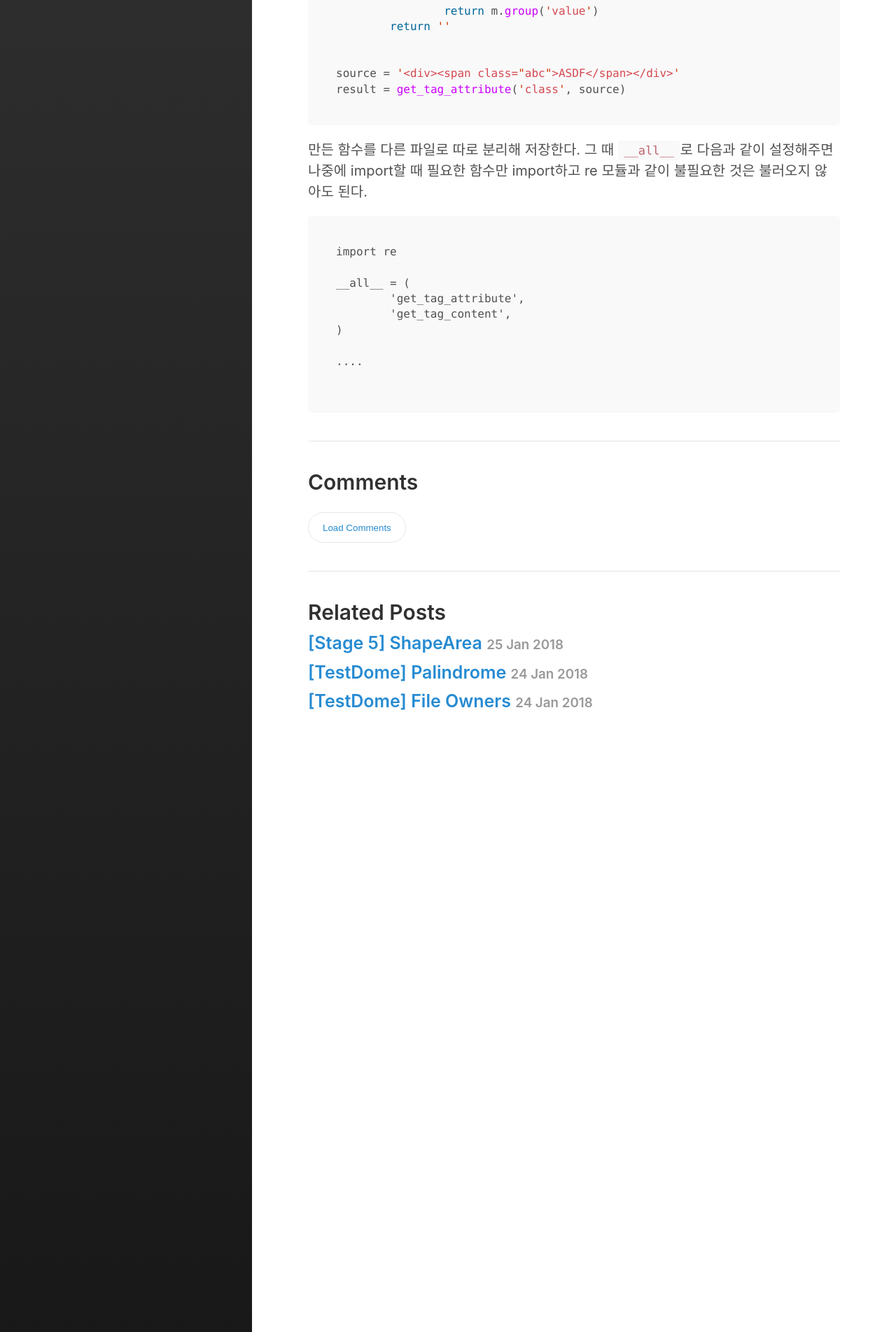
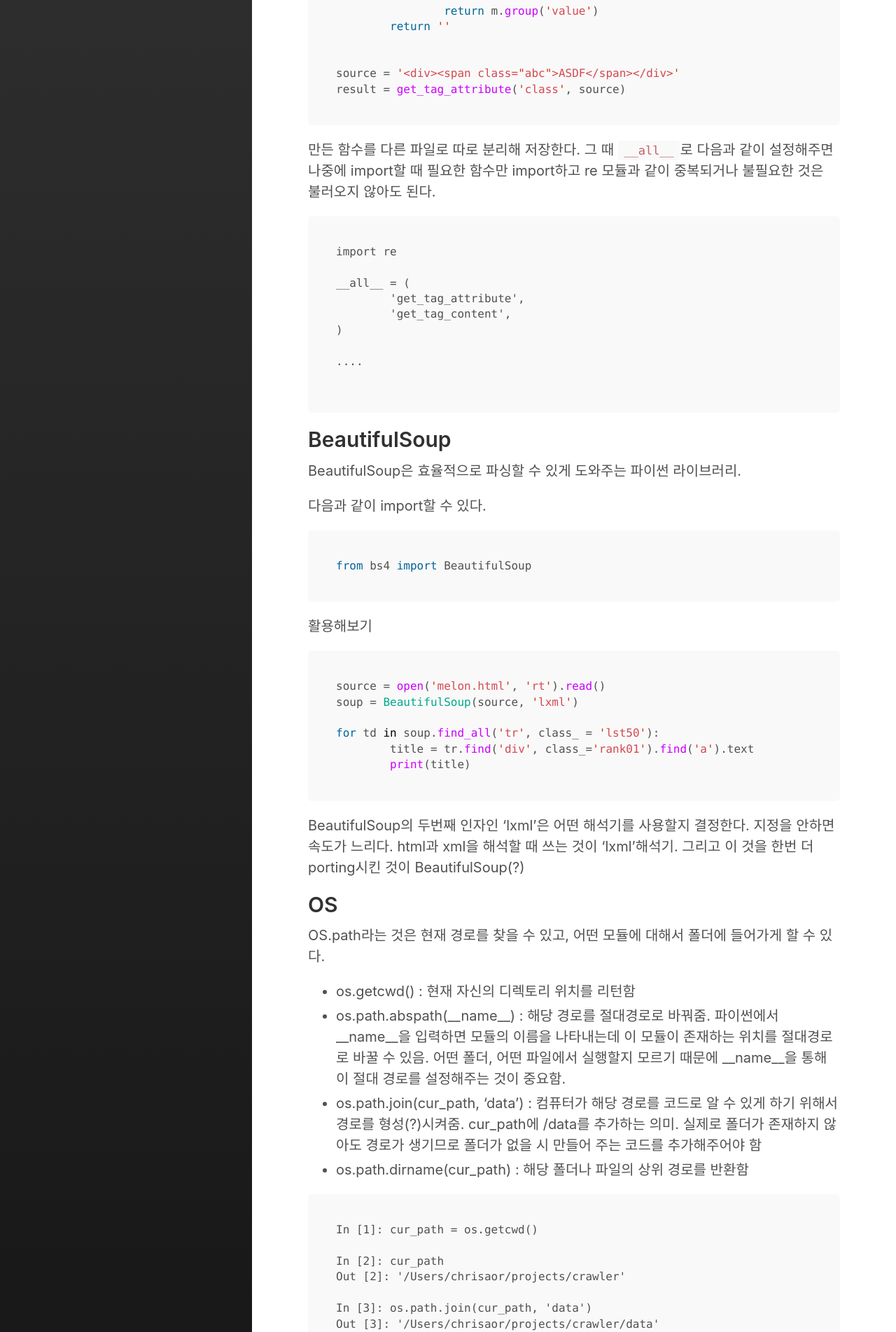
Before and after one commit to Chrisaor/chrisaor.github.com, a Jekyll site: the page built from _posts/TIL/2018-01-25-TIL.md, in a window 1280 px wide. Shown: the part 435-2339 px from the top of the page at 70% size. Built offline with Jekyll 4.4.1, drawn with Linux system fonts in a browser that asks for light colours; some of the changed text lies outside the part shown.

Commit message:
2018-01-25 TIL

````diff
--- a/_posts/TIL/2018-01-25-TIL.md
+++ b/_posts/TIL/2018-01-25-TIL.md
@@ -24,7 +24,7 @@ result = get_tag_attribute('class', source)
 ```
 
 만든 함수를 다른 파일로 따로 분리해 저장한다.
-그 때 `__all__`로 다음과 같이 설정해주면 나중에 import할 때 필요한 함수만 import하고 re 모듈과 같이 불필요한 것은 불러오지 않아도 된다.
+그 때 `__all__`로 다음과 같이 설정해주면 나중에 import할 때 필요한 함수만 import하고 re 모듈과 같이 중복되거나 불필요한 것은 불러오지 않아도 된다.
 
 ```
 import re
@@ -37,3 +37,62 @@ __all__ = (
 ....
 
 ```
+
+## BeautifulSoup
+
+BeautifulSoup은 효율적으로 파싱할 수 있게 도와주는 파이썬 라이브러리.
+
+다음과 같이 import할 수 있다.
+
+```python
+from bs4 import BeautifulSoup
+```
+
+활용해보기
+
+```python
+source = open('melon.html', 'rt').read()
+soup = BeautifulSoup(source, 'lxml')
+
+for td in soup.find_all('tr', class_ = 'lst50'):
+	title = tr.find('div', class_='rank01').find('a').text
+	print(title)
+```
+
+BeautifulSoup의 두번째 인자인 'lxml'은 어떤 해석기를 사용할지 결정한다.
+지정을 안하면 속도가 느리다. html과 xml을 해석할 때 쓰는 것이 'lxml'해석기. 그리고 이 것을 한번 더 porting시킨 것이 BeautifulSoup(?)
+
+
+
+
+## OS
+
+OS.path라는 것은 현재 경로를 찾을 수 있고, 어떤 모듈에 대해서 폴더에 들어가게 할 수 있다.
+
+- os.getcwd() : 현재 자신의 디렉토리 위치를 리턴함
+- os.path.abspath(\_\_name\_\_) : 해당 경로를 절대경로로 바꿔줌. 파이썬에서 \_\_name\_\_을 입력하면 모듈의 이름을 나타내는데 이 모듈이 존재하는 위치를 절대경로로 바꿀 수 있음. 어떤 폴더, 어떤 파일에서 실행할지 모르기 때문에 \_\_name\_\_을 통해 이 절대 경로를 설정해주는 것이 중요함.
+- os.path.join(cur_path, 'data') : 컴퓨터가 해당 경로를 코드로 알 수 있게 하기 위해서 경로를 형성(?)시켜줌. cur_path에 /data를 추가하는 의미. 실제로 폴더가 존재하지 않아도 경로가 생기므로 폴더가 없을 시 만들어 주는 코드를 추가해주어야 함
+- os.path.dirname(cur_path) : 해당 폴더나 파일의 상위 경로를 반환함
+
+```
+In [1]: cur_path = os.getcwd()
+
+In [2]: cur_path
+Out [2]: '/Users/chrisaor/projects/crawler'
+
+In [3]: os.path.join(cur_path, 'data')
+Out [3]: '/Users/chrisaor/projects/crawler/data'
+```
+
+조금 더 응용을 해보면
+
+```python
+#프로젝트 파일(__name__변수)이 있는 곳의 dir찾기
+root_dir = os.path.dirname(os.path.abspath(__name__))
+
+#data/ 폴더의 경로
+path_data_dir = os.path.join(root_dir, 'data')
+
+```
+
+- os.makedirs(path_data_dir, exist_ok=True) : 해당 디렉토리에 폴더를 만듦. exist_ok옵션을 True로 설정해두면 폴더가 존재할 시 에러가 나지 않고 넘어감.
````
